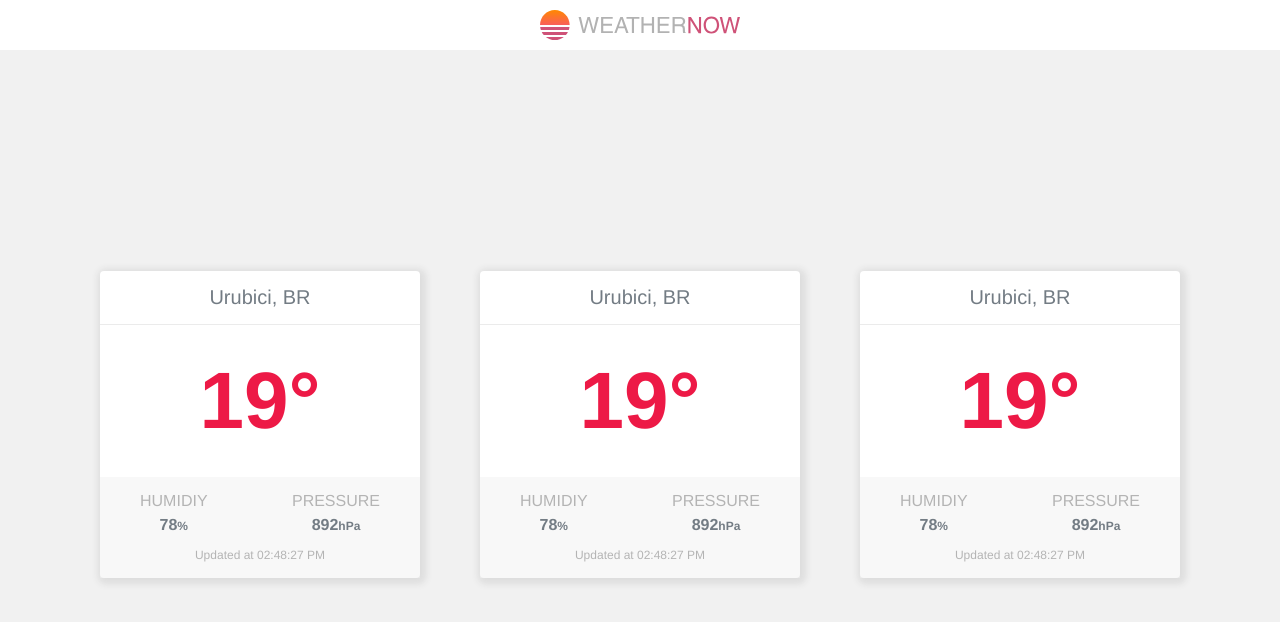
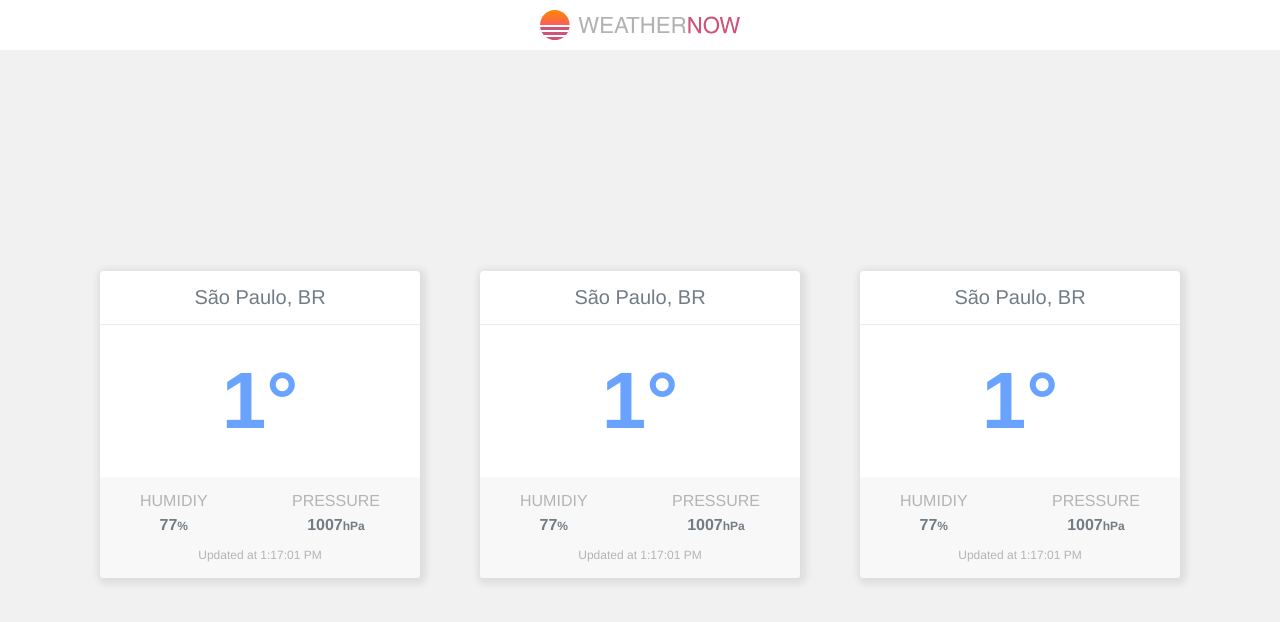
Before and after one commit to lucasscesar/desafio-weather-now, an Angular app: page / in a window 1280 px wide. Shown: the top 622 px of the page. Built offline with nearby package versions, Linux system fonts and the light colour scheme.

Commit message:
chore: creating pipe, models and tests to card component

```diff
--- a/src/app/app.component.html
+++ b/src/app/app.component.html
@@ -11,14 +11,8 @@
 <main class="main">
   <div class="grid grid--padding">
     <div class="grid__row">
-      <div class="grid__column">
-        <app-card></app-card>
-      </div>
-      <div class="grid__column">
-        <app-card></app-card>
-      </div>
-      <div class="grid__column">
-        <app-card></app-card>
+      <div class="grid__column" *ngFor="let id of ids">
+        <app-card id="{{id}}"></app-card>
       </div>
     </div>
   </div>
--- a/src/app/app.component.ts
+++ b/src/app/app.component.ts
@@ -5,6 +5,7 @@ import { Component } from '@angular/core';
   templateUrl: './app.component.html',
   styleUrls: ['./app.component.scss']
 })
+
 export class AppComponent {
-  title = 'desafio-weather-now';
+  ids: string[] = ['3421319', '3445709', '184745'];
 }
--- a/src/app/app.module.ts
+++ b/src/app/app.module.ts
@@ -3,16 +3,18 @@ import { NgModule } from '@angular/core';
 
 import { AppComponent } from './app.component';
 import { CardComponent } from './components/card/card.component';
+import { TemperatureFormatPipe } from './pipes/temperature-format/temperature-format.pipe';
 
 @NgModule({
   declarations: [
     AppComponent,
-    CardComponent
+    CardComponent,
+    TemperatureFormatPipe
   ],
   imports: [
     BrowserModule
   ],
-  providers: [],
+  providers: [TemperatureFormatPipe],
   bootstrap: [AppComponent]
 })
 export class AppModule { }
--- a/src/app/components/card/card.component.html
+++ b/src/app/components/card/card.component.html
@@ -1,26 +1,19 @@
 <section class="card">
-    <h2 class="card__title">Urubici, BR</h2>
+    <h2 class="card__title">{{city.name}}</h2>
     <div class="card__content">
-        <h3 class="card__temperature card__temperature--hot">19°</h3>
+        <h3 class="card__temperature" ngClass="{{getTemperatureStyle()}}">{{city.temperature}}°</h3>
         <div class="card__climate">
             <p class="card__info">
                 HUMIDIY
-                <strong class="card__info-strong">78<sub>%</sub></strong>
+                <strong class="card__info-strong">{{city.humidity}}<sub>%</sub></strong>
             </p>
             <p class="card__info">
                 PRESSURE
-                <strong class="card__info-strong">892<sub>hPa</sub></strong></p>
-            <small class="card__updated">Updated at 02:48:27 PM</small>
+                <strong class="card__info-strong">{{city.pressure}}<sub>hPa</sub></strong>
+            </p>
+            <small class="card__updated">Updated at {{lastUpdate | date:'mediumTime' }}</small>
         </div>
     </div>
-    <!-- <div class="card__error" role="alert">
-    <p class="card__error-description">Something went wrong</p>
-    <button class="card__error-button">Try again</button>
-</div>
-<div class="card__loading" role="alert">
-    <p class="sr-only">conteúdo carregando</p>
-    <img src="/assets/imgs/loader.svg" alt="loading dos cards">
-</div> -->
 </section>
 <!-- <section class="card card--error">
     <h2 class="card__title">Urubici, BR</h2>
--- a/src/app/components/card/card.component.ts
+++ b/src/app/components/card/card.component.ts
@@ -1,15 +1,38 @@
-import { Component, OnInit } from '@angular/core';
+import { Component, OnInit, Input } from '@angular/core';
+import { City } from './../../models/card/city.model';
+import { TemperatureFormatPipe } from '../../pipes/temperature-format/temperature-format.pipe';
 
 @Component({
   selector: 'app-card',
   templateUrl: './card.component.html',
   styleUrls: ['./card.component.scss']
 })
+
 export class CardComponent implements OnInit {
+  @Input() id: string;
 
-  constructor() { }
+  city: City;
+  lastUpdate: Date;
 
-  ngOnInit() {
+  constructor(private pipe: TemperatureFormatPipe) {
+    this.getCity();
+  }
+
+  ngOnInit() { }
+
+  getCity = () => {
+    this.city = new City('2172797', 'São Paulo, BR', this.pipe.transform(35), 77, 1007);
+    this.lastUpdate = new Date();
+  }
+
+  getTemperatureStyle = () => {
+    if (this.city.temperature <= 5) {
+      return 'card__temperature--cold';
+    } else if (this.city.temperature > 5 && this.city.temperature <= 25) {
+      return 'card__temperature--neutral';
+    } else {
+      return 'card__temperature--hot';
+    }
   }
 
 }
--- /dev/null
+++ b/src/app/models/card/city.model.ts
@@ -0,0 +1,8 @@
+export class City {
+    constructor(
+        public id: string,
+        public name: string,
+        public temperature: number,
+        public humidity: number,
+        public pressure: number) { }
+}
--- /dev/null
+++ b/src/app/pipes/temperature-format/temperature-format.pipe.ts
@@ -0,0 +1,10 @@
+import { Pipe, PipeTransform } from '@angular/core';
+
+@Pipe({
+  name: 'temperatureFormat'
+})
+export class TemperatureFormatPipe implements PipeTransform {
+
+  transform = (value: number, ...args: any[]): number => Math.floor(((value - 32) * (5 / 9)));
+
+}
```
Also changed, not shown: 1 other file (tests, documents, lock files or other folders).
